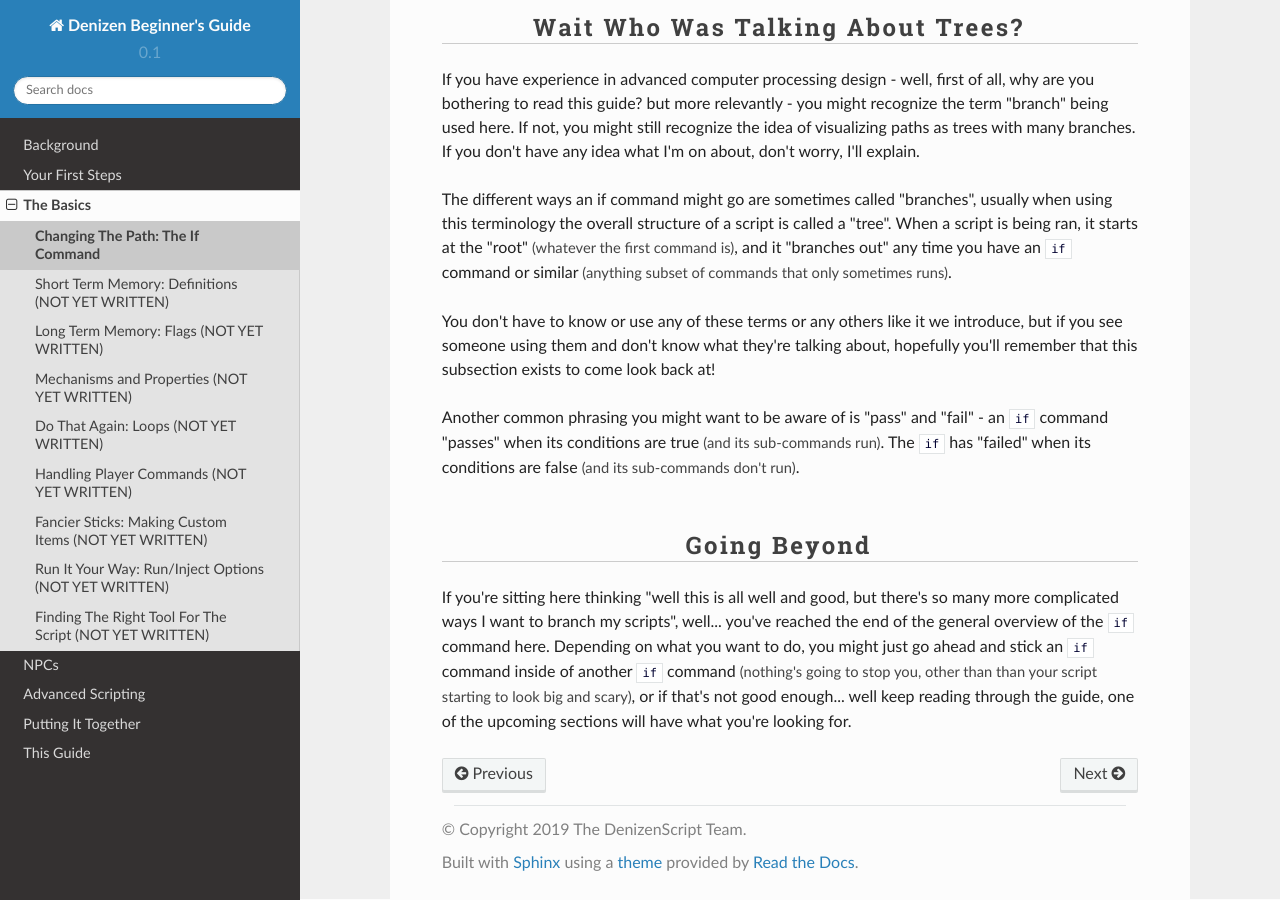
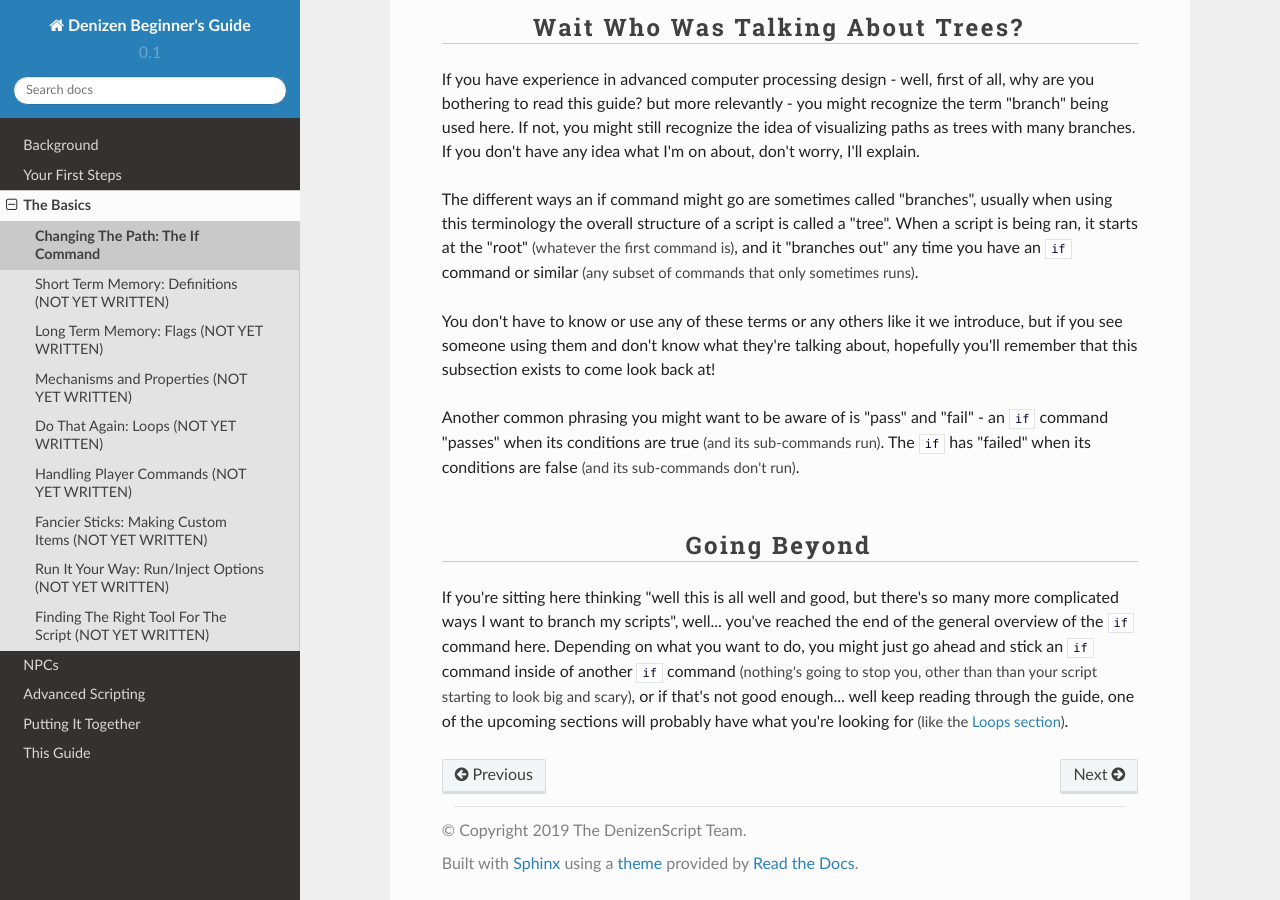
Before and after one commit to DenizenScript/Denizen-Beginners-Guide, a Sphinx documentation site: the page built from source/guides/basics/if-command.md, in a window 1280 px wide and 900 px high, scrolled down 7315 px. Built offline with Sphinx 7.4.7 and the Read the Docs theme 2.0.0, drawn with Linux system fonts in a browser that asks for light colours.

Commit message:
slight improvement to if command doc

```diff
--- a/source/guides/basics/if-command.md
+++ b/source/guides/basics/if-command.md
@@ -267,7 +267,7 @@ If not, you might still recognize the idea of visualizing paths as trees with ma
 
 The different ways an if command might go are sometimes called "branches", usually when using this terminology the overall structure of a script is called a "tree".
 When a script is being ran, it starts at the "root" <span class="parens">(whatever the first command is)</span>,
-and it "branches out" any time you have an `if` command or similar <span class="parens">(anything subset of commands that only sometimes runs)</span>.
+and it "branches out" any time you have an `if` command or similar <span class="parens">(any subset of commands that only sometimes runs)</span>.
 
 You don't have to know or use any of these terms or any others like it we introduce, but if you see someone using them and don't know what they're talking about, hopefully you'll remember that this subsection exists to come look back at!
 
@@ -279,4 +279,4 @@ The `if` has "failed" when its conditions are false <span class="parens">(and it
 If you're sitting here thinking "well this is all well and good, but there's so many more complicated ways I want to branch my scripts",
 well... you've reached the end of the general overview of the `if` command here. Depending on what you want to do,
 you might just go ahead and stick an `if` command inside of another `if` command <span class="parens">(nothing's going to stop you, other than than your script starting to look big and scary)</span>,
-or if that's not good enough... well keep reading through the guide, one of the upcoming sections will have what you're looking for.
+or if that's not good enough... well keep reading through the guide, one of the upcoming sections will probably have what you're looking for <span class="parens">(like the [Loops section](/guides/basics/loops))</span>.
```
